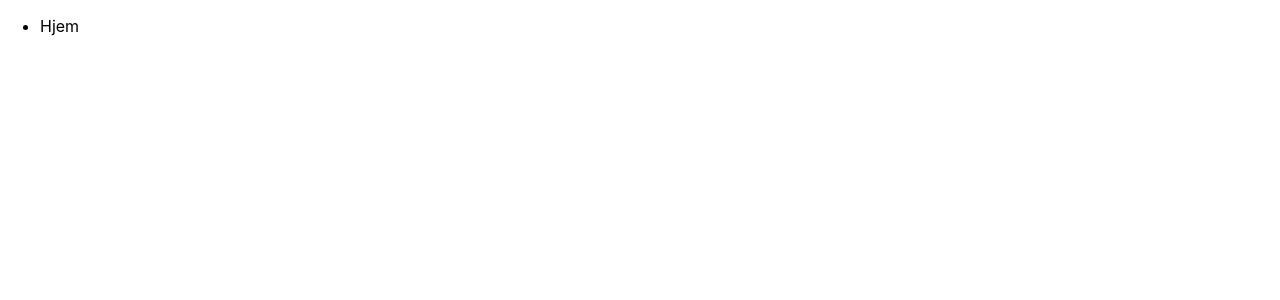
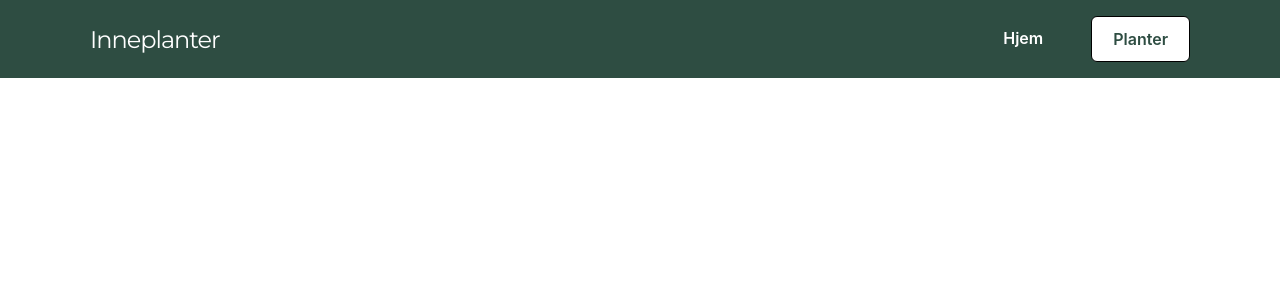
Before and after one commit to klhaug/inneplanter, a React (Create React App) app: page / in a window 1280 px wide. Shown: the top 300 px of the page. Built offline with nearby package versions, Linux system fonts and the light colour scheme.

Commit message:
created navbar

```diff
--- a/src/components/Navbar/Navbar.js
+++ b/src/components/Navbar/Navbar.js
@@ -1,14 +1,20 @@
 import React from "react";
+import "./navbar.css";
 
 function Navbar() {
     return(
-        <div>
-            <nav>
-                <ul>
-                    <li>Hjem</li>
-                </ul>
-            </nav>
-        </div>
+        <div className="navbar-container">
+
+                <nav className="navbar">
+                    <div className="logo-container">
+                        <a href='#hjem'>Inneplanter</a>
+                    </div>
+                    <ul className="nav-right-container">
+                        <li>Hjem</li>
+                        <li>Planter</li>
+                    </ul>
+                </nav>
+            </div>
     );
 }
 
--- /dev/null
+++ b/src/components/Navbar/navbar.css
@@ -0,0 +1,65 @@
+.navbar-container {
+    background-color: #2E4D42;
+    margin: auto;
+}
+
+
+.navbar {
+    display: flex;
+    justify-content: space-between;
+    margin: 0px 90px;
+    max-width: 1440px;
+}
+
+li {
+    list-style: none;
+    color: white;
+}
+
+.logo-container {
+    display: flex;
+    align-items: center;
+}
+
+.logo-container > :last-child {
+    text-decoration: none;
+    color: white;
+    font-size: 24px ;
+    font-family: Montserrat;
+    font-weight: 400;
+    letter-spacing: -1px;
+    cursor: pointer;
+}
+
+h3 {
+    color: white;
+    margin: 0;
+}
+
+.nav-right-container{
+    display: flex;
+    gap: 48px;
+
+}
+.nav-right-container > :last-child{
+    display: flex;
+    align-items: center;
+    background-color: white;
+    color: #2E4D42;
+    font-size: 16px;
+    border: 1px solid black;
+    border-radius: 6px;
+    font-weight: 600;
+    padding: 0 21px;
+    height: 44px;
+    cursor: pointer;
+}
+.nav-right-container > :first-child{
+    display: flex;
+    align-items: center;
+    font-size: 16px;
+    border-radius: 6px;
+    font-weight: 600;
+    height: 44px;
+    cursor: pointer;
+}
--- a/src/index.css
+++ b/src/index.css
@@ -1,3 +1,7 @@
+@import url('https://fonts.googleapis.com/css2?family=Montserrat:ital,wght@0,100..900;1,100..900&display=swap');
+@import url('https://fonts.googleapis.com/css2?family=Raleway:ital,wght@0,100..900;1,100..900&display=swap');
+
+
 body {
   margin: 0;
   font-family: -apple-system, BlinkMacSystemFont, 'Segoe UI', 'Roboto', 'Oxygen',
```
